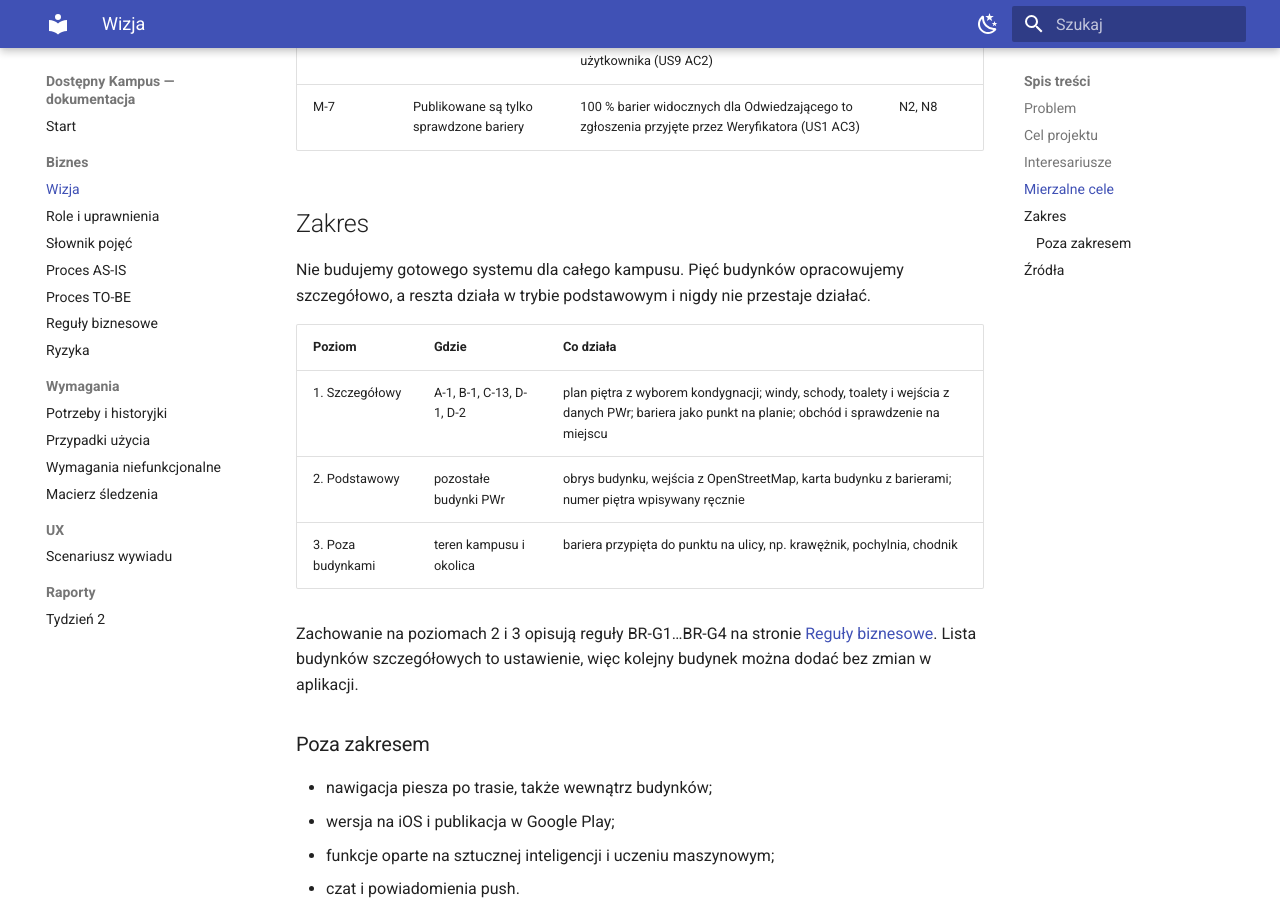
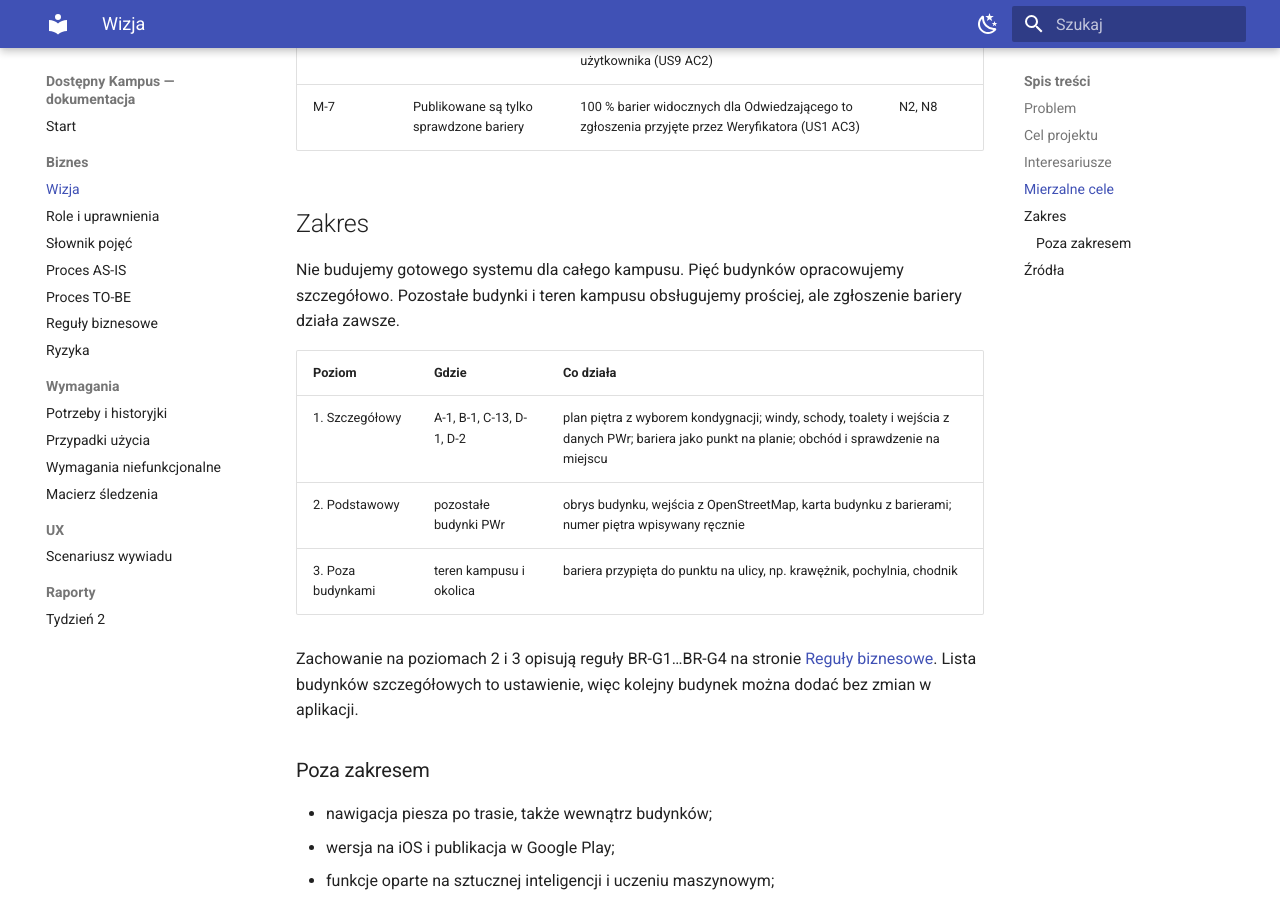
Before and after one commit to dostepny-kampus/dostepny-kampus, an MkDocs documentation site: the page built from docs/docs/biznes/wizja.md, in a window 1280 px wide and 900 px high, scrolled down 2485 px. Built offline with MkDocs 1.6.1 and Material for MkDocs 9.7.7, drawn with Linux system fonts in a browser that asks for light colours; some of the changed text lies outside the part shown.

Commit message:
docs(biznes): fix role wording and scope sentence in vision and start page

```diff
--- a/docs/docs/biznes/wizja.md
+++ b/docs/docs/biznes/wizja.md
@@ -49,7 +49,7 @@ Role w systemie opisuje strona [Role i uprawnienia](role.md). Potrzeby N1…N9 o
 
 ## Zakres
 
-Nie budujemy gotowego systemu dla całego kampusu. Pięć budynków opracowujemy szczegółowo, a reszta działa w trybie podstawowym i nigdy nie przestaje działać.
+Nie budujemy gotowego systemu dla całego kampusu. Pięć budynków opracowujemy szczegółowo. Pozostałe budynki i teren kampusu obsługujemy prościej, ale zgłoszenie bariery działa zawsze.
 
 | Poziom | Gdzie | Co działa |
 | --- | --- | --- |
```
Also changed, not shown: other parts of docs/docs/biznes/wizja.md (+1 -1 lines), docs/docs/index.md (+1 -1 lines).
